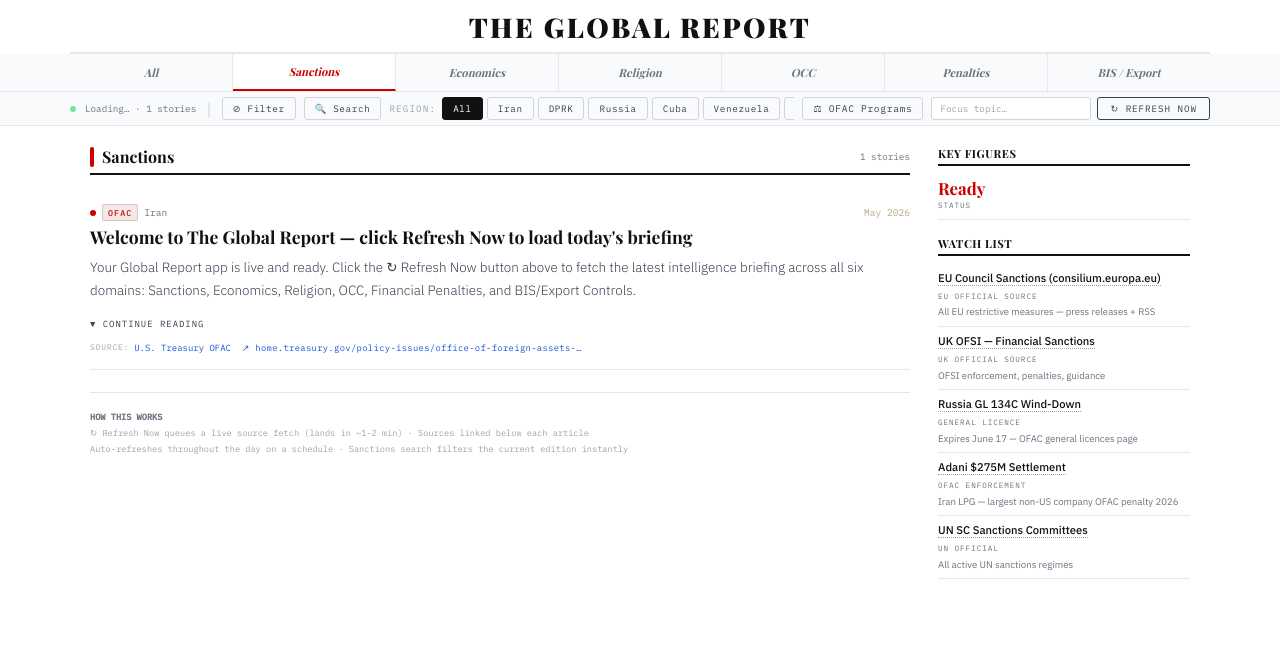
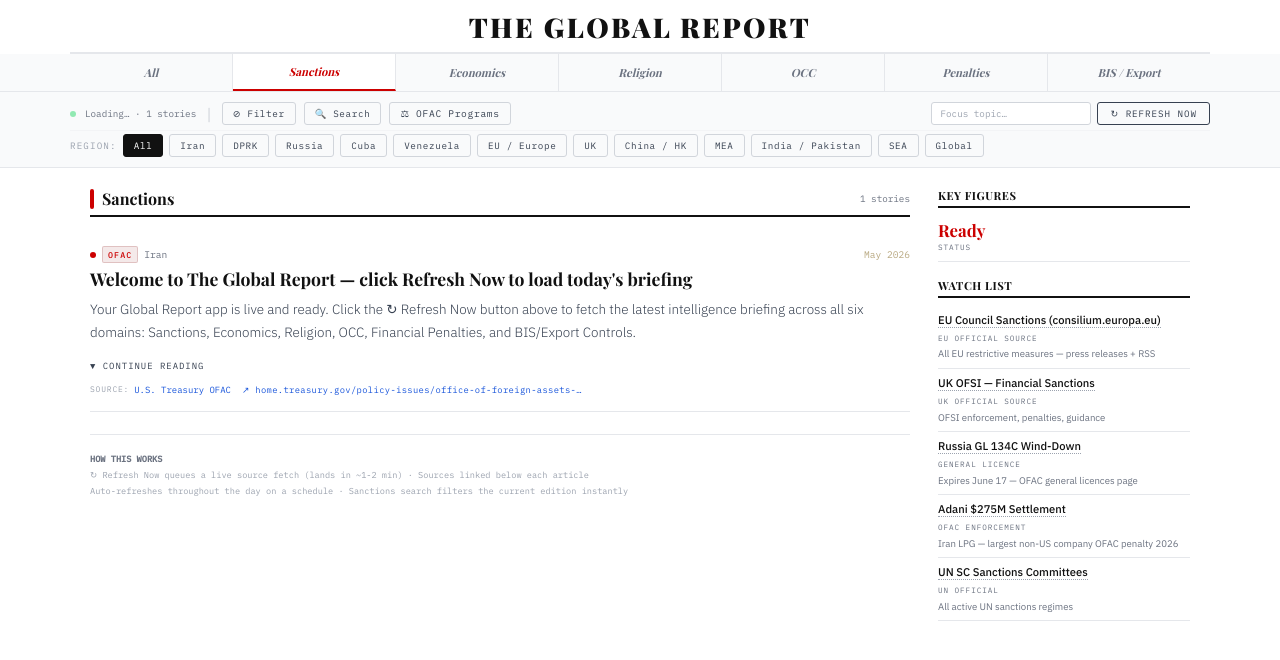
Before and after one commit to hnuen/global-report-cf, a Next.js app: page / in a window 1280 px wide. Both pictures are taken after a click on the button "Sanctions". Shown: the top 660 px of the page. Built offline with nearby package versions, Linux system fonts and the light colour scheme; a web font is replaced by a local one.

Commit message:
desktop: region pills on dedicated second row

```diff
--- a/app/AppContent.tsx
+++ b/app/AppContent.tsx
@@ -49,7 +49,9 @@ body{background:#ffffff}
 .san-x{padding:7px 10px;background:transparent;border:1px solid #d1d5db;border-radius:3px;color:#6b7280;font-family:var(--mono);font-size:.6rem;cursor:pointer}
 .san-x:hover{border-color:#cc0000}
 .ctrl-bar{background:#f9fafb;border-bottom:1px solid #e5e7eb;padding:5px 20px}
-.ctrl-inner{max-width:1140px;margin:0 auto;display:flex;gap:8px;align-items:center;flex-wrap:nowrap;overflow:hidden}
+.ctrl-inner{max-width:1140px;margin:0 auto;display:flex;flex-direction:column;gap:0}
+.ctrl-main{display:flex;align-items:center;gap:8px;flex-wrap:nowrap;overflow:hidden;padding:5px 0}
+.ctrl-regions{display:flex;align-items:center;gap:6px;padding:3px 0 5px;border-top:1px solid #f3f4f6;flex-wrap:wrap}
 .pill{padding:4px 10px;border-radius:3px;border:1px solid #d1d5db;background:transparent;color:#374151;font-family:var(--mono);font-size:.58rem;letter-spacing:.07em;cursor:pointer;transition:all .15s;white-space:nowrap}
 .pill:hover{border-color:#111111;color:#111111}.pill.on{background:#111111;border-color:#111111;color:#ffffff}
 .tlbl{font-family:var(--mono);font-size:.58rem;color:#9ca3af;letter-spacing:.12em;text-transform:uppercase;white-space:nowrap}
@@ -1057,7 +1059,8 @@ export default function GlobalMonitor() {
         </div></div>
       )}
       <div className="ctrl-bar"><div className="ctrl-inner">
-        {/* Left: live status */}
+        {/* Row 1: status · filter · search · OFAC · refresh */}
+        <div className="ctrl-main">
           <div style={{display:"flex",alignItems:"center",gap:5,flexShrink:0}}>
             {refreshing ? <><span className="spin-dot"/><span className="upd-text">{refreshQueued?"Queued…":"Refreshing…"}</span></>
               : <><span className="live-dot"/><span className="upd-text">{data.lastUpdated} · {allFiltered.length} stories</span></>}
@@ -1087,15 +1090,6 @@ export default function GlobalMonitor() {
             <button className="pill" onClick={()=>setShowGlobalSearch(true)}
               style={{fontFamily:"var(--mono)",fontSize:".58rem"}}>🔍 Search</button>
           )}
-        {(REGIONS[section]?.length||0)>1 && (
-          <div style={{display:"flex",alignItems:"center",gap:6,overflow:"hidden",flexShrink:1,minWidth:0}}>
-            <span className="tlbl" style={{flexShrink:0}}>Region:</span>
-            <div style={{display:"flex",gap:4,overflowX:"auto",scrollbarWidth:"none",flexWrap:"nowrap"}}>
-              {(REGIONS[section]||["All"]).map(r=><button key={r} className={`pill ${region===r?"on":""}`}
-                style={{flexShrink:0}} onClick={()=>setRegion(r)}>{r}</button>)}
-            </div>
-          </div>
-        )}
           {section==="sanctions" && (
             <button className={`pill ${ofacProgram?"on":""}`}
               style={{fontFamily:"var(--mono)",fontSize:".6rem"}}
@@ -1108,6 +1102,14 @@ export default function GlobalMonitor() {
               {refreshing ? <><span className="spin">↻</span>Refreshing…</> : "↻ Refresh Now"}
             </button>
           </div>
+        </div>
+        {/* Row 2: region pills — only when regions exist */}
+        {(REGIONS[section]?.length||0)>1 && (
+          <div className="ctrl-regions">
+            <span className="tlbl">Region:</span>
+            {(REGIONS[section]||["All"]).map(r=><button key={r} className={`pill ${region===r?"on":""}`} onClick={()=>setRegion(r)}>{r}</button>)}
+          </div>
+        )}
       </div></div>
       {showGlobalSearch && (globalSearching || globalResults.length > 0 || globalError) && (
         <div style={{borderBottom:"2px solid #111",background:"#fff"}}>
```
Lines whose indentation alone changed are shown as unchanged.
